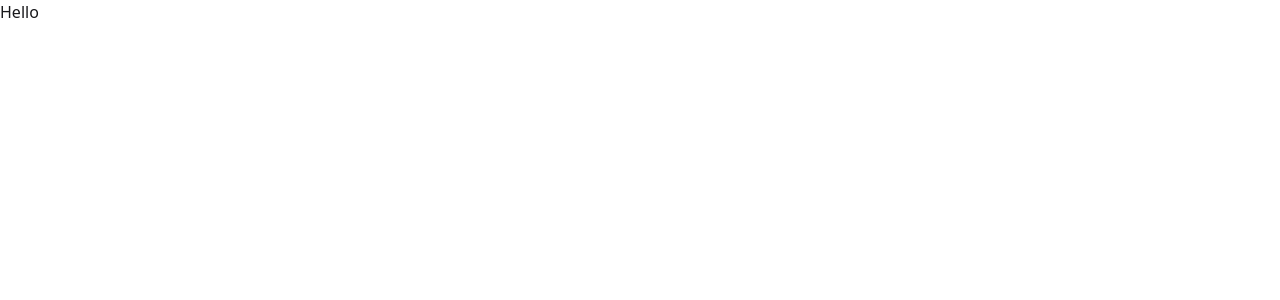
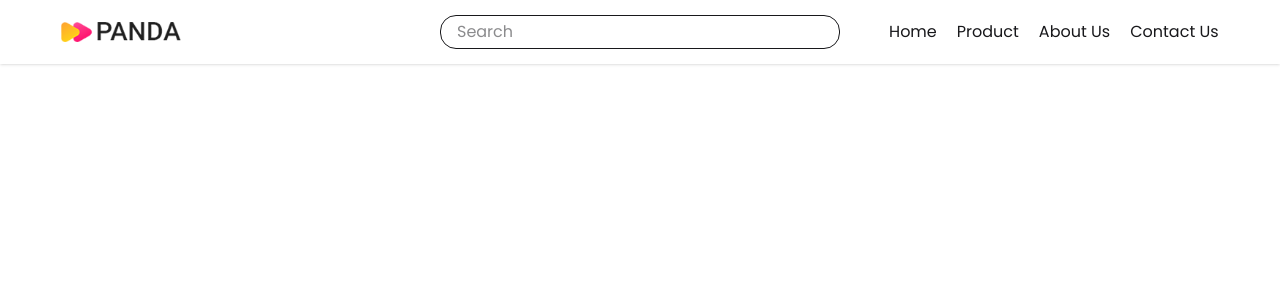
Before and after one commit to CoderElham/panda-mart, a React (Vite) app: page / in a window 1280 px wide. Shown: the top 300 px of the page. Built offline with nearby package versions, Linux system fonts and the light colour scheme.

Commit message:
added navigation bar

```diff
--- a/index.html
+++ b/index.html
@@ -1,5 +1,5 @@
 <!doctype html>
-<html lang="en">
+<html data-theme="light" lang="en">
 
 <head>
   <meta charset="UTF-8" />
--- a/src/App.css
+++ b/src/App.css
@@ -0,0 +1,9 @@
+@import url('https://fonts.googleapis.com/css2?family=Inter:ital,opsz,wght@0,14..32,100..900;1,14..32,100..900&family=Poppins:ital,wght@0,100;0,200;0,300;0,400;0,500;0,600;0,700;0,800;0,900;1,100;1,200;1,300;1,400;1,500;1,600;1,700;1,800;1,900&display=swap');
+
+.font-inter {
+  font-family: 'Inter', sans-serif;
+}
+
+.font-poppins {
+  font-family: 'Poppins', sans-serif;
+}
--- a/src/App.jsx
+++ b/src/App.jsx
@@ -1,10 +1,11 @@
 import './App.css'
+import Navbar from './Components/Navbar'
 
 function App() {
 
   return (
     <>
-      Hello
+      <Navbar></Navbar>
     </>
   )
 }
--- /dev/null
+++ b/src/Components/Navbar.jsx
@@ -0,0 +1,44 @@
+import React from 'react';
+
+const Navbar = () => {
+  return (
+    <div className='bg-base-100 shadow-sm'>
+      <div className="navbar w-11/12 mx-auto">
+        <div className="navbar-start">
+          <div className="dropdown">
+            <div tabIndex={0} role="button" className="btn btn-ghost lg:hidden">
+              <svg xmlns="http://www.w3.org/2000/svg" className="h-5 w-5" fill="none" viewBox="0 0 24 24" stroke="currentColor"> <path strokeLinecap="round" strokeLinejoin="round" strokeWidth="2" d="M4 6h16M4 12h8m-8 6h16" /> </svg>
+            </div>
+            <ul
+              tabIndex={0}
+              className="menu menu-sm dropdown-content bg-base-100 rounded-box z-1 mt-3 w-52 p-2 shadow">
+              <li><a href="#">Home</a></li>
+              <li><a href="#">Product</a></li>
+              <li><a href="#">About Us</a></li>
+              <li><a href="#">Contact Us</a></li>
+              <input type="text" name="" placeholder='Search' id="" className='border px-2 py-1' />
+            </ul>
+          </div>
+          <a className="w-[120px] cursor-pointer">
+            <img src="./src/assets/logo.png" alt="logo.png" />
+          </a>
+        </div>
+        <div className="navbar-center hidden lg:flex">
+          <div className='w-[400px]'>
+            <input type="text" name="" placeholder='Search' id="" className='border px-4 py-1 w-full rounded-2xl font-poppins' />
+          </div>
+        </div>
+        <div className="navbar-end font-poppins">
+          <ul className='hidden md:flex gap-5'>
+            <li><a href="#">Home</a></li>
+            <li><a href="#">Product</a></li>
+            <li><a href="#">About Us</a></li>
+            <li><a href="#">Contact Us</a></li>
+          </ul>
+        </div>
+      </div>
+    </div>
+  );
+};
+
+export default Navbar;
```
